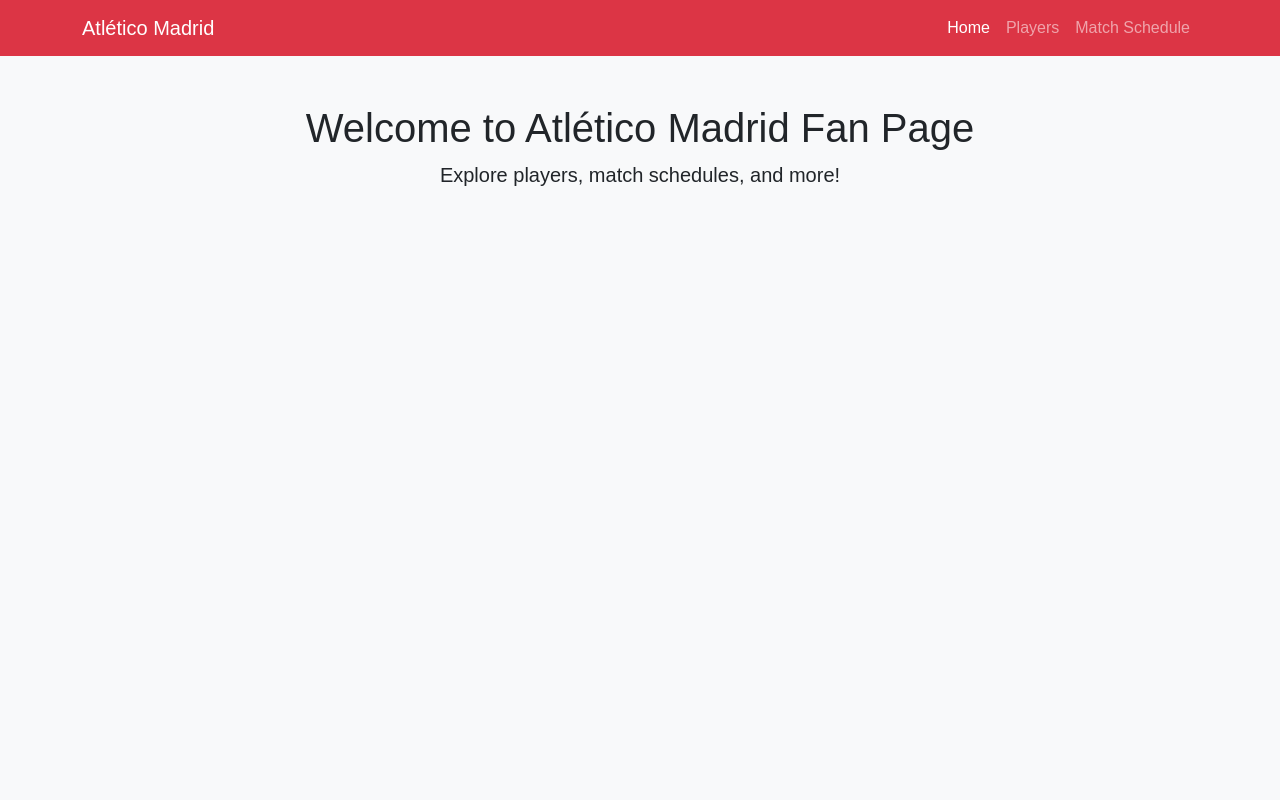
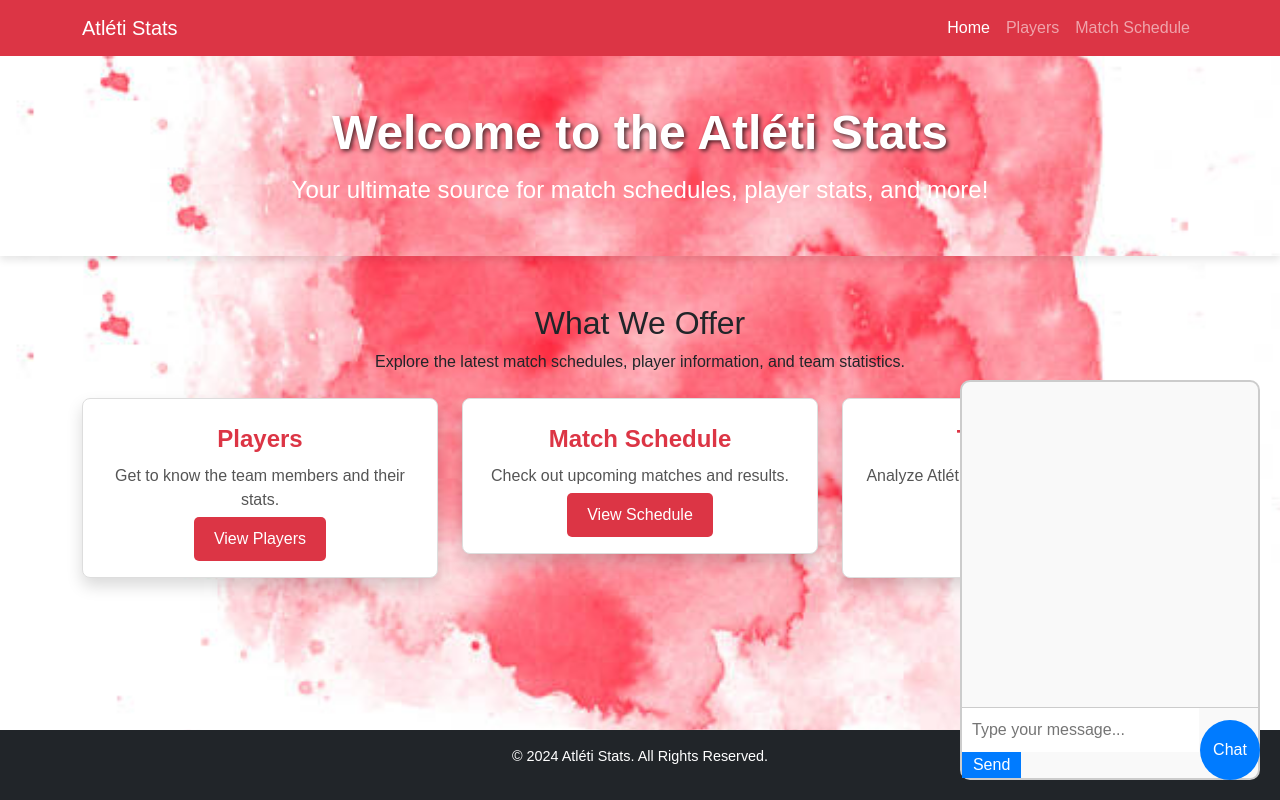
Before and after one commit to KR-JaehyunCha/Atelti_Webpage, a Django app: page / in a window 1280 px wide. Run offline with Django 5.2, Linux system fonts and the light colour scheme.

Commit message:
ChatBot Added

```diff
--- /dev/null
+++ b/my_app/static/css/chatbot.css
@@ -0,0 +1,61 @@
+#chatbot-popup {
+    position: fixed;
+    bottom: 20px;
+    right: 20px;
+    z-index: 1000;
+}
+
+#chatbot-container {
+    display: none; /* 초기 상태에서 숨김 */
+    width: 300px;
+    height: 400px;
+    border: 2px solid #ccc;
+    border-radius: 10px;
+    background: #f9f9f9;
+    display: flex;
+    flex-direction: column;
+}
+
+#chat-window {
+    flex: 1;
+    display: flex;
+    flex-direction: column;
+}
+
+#chat-history {
+    flex: 1;
+    overflow-y: auto;
+    padding: 10px;
+    border-bottom: 1px solid #ccc;
+}
+
+#chat-input {
+    flex: 0;
+    padding: 10px;
+    border: none;
+    width: 80%;
+    outline: none;
+}
+
+#send-btn {
+    width: 20%;
+    border: none;
+    background: #007bff;
+    color: white;
+    cursor: pointer;
+    outline: none;
+}
+
+#toggle-chatbot {
+    width: 60px;
+    height: 60px;
+    border-radius: 50%;
+    background: #007bff;
+    color: white;
+    border: none;
+    cursor: pointer;
+    font-size: 16px;
+    position: absolute;
+    bottom: 0;
+    right: 0;
+}
--- a/my_app/static/css/default.css
+++ b/my_app/static/css/default.css
@@ -1,29 +1,44 @@
-/* 페이지 배경 */
+/* Page Background */
 body {
-    background-color: #f8f9fa; /* 부드러운 회색 배경 */
+    background-image: url('/static/images/webpage_background_default.jpg');
+    background-size: cover; /* 화면 전체를 채우도록 설정 */
+    background-repeat: no-repeat; /* 반복 금지 */
+    background-attachment: fixed; /* 스크롤 시 고정 */
+    background-position: center; /* 이미지를 중앙에 배치 */
     font-family: 'Arial', sans-serif;
     margin: 0;
     padding: 0;
+    display: flex;
+    flex-direction: column;
+    min-height: 100vh;
 }
 
-/* 헤더 스타일 */
+/* Main Content */
+main {
+    flex: 1;
+}
+
+/* Header Style */
 header {
-    background-color: #dc3545; /* 아틀레티코 마드리드의 빨간색 */
+    background: url('/static/images/webpage_background_default.jpg') no-repeat center center; /* Hero 배경 이미지 */
+    background-size: cover;
     color: white;
-    padding: 20px 0;
     text-align: center;
+    padding: 50px 0;
     box-shadow: 0 4px 8px rgba(0, 0, 0, 0.1);
 }
 
 header h1 {
-    font-size: 2.5em;
+    font-size: 3em;
     font-weight: bold;
-    margin: 0;
+    margin: 0 0 10px;
+    text-shadow: 2px 2px 4px rgba(0, 0, 0, 0.7); /* 텍스트 그림자 */
 }
 
 header p {
-    margin: 5px 0 0;
-    font-size: 1.2em;
+    font-size: 1.5em;
+    margin: 0;
+    font-weight: 300;
 }
 
 /* 카드 스타일 */
@@ -35,30 +50,18 @@ header p {
 }
 
 .card:hover {
-    transform: scale(1.05); /* 호버 시 약간 확대 */
+    transform: scale(1.05); /* 호버 시 확대 효과 */
     box-shadow: 0 8px 15px rgba(0, 0, 0, 0.2);
 }
 
-/* 카드 이미지 스타일 */
-.card-img-top {
-    width: 100%;                /* 가로는 항상 100% */
-    height: 500px;              /* 고정된 높이 설정 */
-    object-fit: cover;          /* 비율을 유지하며 자르기 */
-    object-position: center;    /* 이미지의 중앙 부분을 보여줌 */
-    border-bottom: 1px solid #ddd;
-}
-
-
-/* 카드 제목 */
 .card-title {
     font-size: 1.5em;
     font-weight: bold;
-    color: #dc3545; /* 아틀레티코 마드리드 색상 */
+    color: #dc3545;
     text-align: center;
     margin: 10px 0;
 }
 
-/* 카드 텍스트 */
 .card-text {
     font-size: 1em;
     color: #555;
@@ -66,12 +69,47 @@ header p {
     margin: 5px 0;
 }
 
-/* 푸터 스타일 */
+/* Button Style */
+.btn-danger {
+    background-color: #dc3545;
+    border: none;
+    padding: 10px 20px;
+    font-size: 1em;
+    border-radius: 5px;
+    transition: background-color 0.3s ease;
+}
+
+.btn-danger:hover {
+    background-color: #b02a37;
+    color: white;
+}
+
+/* Footer Style */
 footer {
-    background-color: #343a40; /* 어두운 회색 */
+    background-color: #343a40;
     color: white;
-    padding: 10px 0;
+    padding: 20px 0;
     text-align: center;
     font-size: 0.9em;
-    margin-top: 20px;
+    margin-top: auto; /* Footer를 항상 바닥에 위치 */
 }
+
+/* Mobile Design */
+@media (max-width: 768px) {
+    header h1 {
+        font-size: 2.5em;
+    }
+
+    header p {
+        font-size: 1.2em;
+    }
+
+    .card-title {
+        font-size: 1.2em;
+    }
+
+    .btn-danger {
+        font-size: 0.9em;
+        padding: 8px 16px;
+    }
+}
--- /dev/null
+++ b/my_app/static/js/chatbot.js
@@ -0,0 +1,46 @@
+document.getElementById('send-btn').addEventListener('click', () => {
+    const inputField = document.getElementById('chat-input');
+    const userMessage = inputField.value;
+
+    if (userMessage.trim() === "") {
+        displayMessage('Bot', 'Please enter a message.'); // 빈 메시지 처리
+        return;
+    }
+
+    displayMessage('You', userMessage); // 사용자가 입력한 메시지 표시
+    inputField.value = ""; // 입력 필드 초기화
+
+    // CSRF 토큰 가져오기
+    const csrfToken = document.getElementById('csrf-token').value;
+
+    // OpenAI API와 통신
+    fetch('/chatbot/', {
+        method: 'POST',
+        headers: {
+            'Content-Type': 'application/json',
+            'X-CSRFToken': csrfToken  // CSRF 토큰 추가
+        },
+        body: JSON.stringify({ message: userMessage })
+    })
+    .then(response => {
+        if (!response.ok) {
+            throw new Error(`HTTP error! status: ${response.status}`);
+        }
+        return response.json();
+    })
+    .then(data => {
+        const botResponse = data.response || 'Sorry, I could not understand that.';
+        displayMessage('Bot', botResponse); // 봇 응답 표시
+    })
+    .catch(err => {
+        displayMessage('Bot', `Error: ${err.message}`); // 에러 메시지 표시
+    });
+});
+
+function displayMessage(sender, message) {
+    const chatHistory = document.getElementById('chat-history');
+    const messageElem = document.createElement('div');
+    messageElem.textContent = `${sender}: ${message}`;
+    chatHistory.appendChild(messageElem);
+    chatHistory.scrollTop = chatHistory.scrollHeight; // 채팅창 자동 스크롤
+}
--- a/my_app/views.py
+++ b/my_app/views.py
@@ -1,17 +1,51 @@
 from django.shortcuts import render
-from .models import Player  # Players 데이터를 사용하기 위해 모델 임포트
-from .models import Match
+from django.http import JsonResponse
+from openai import OpenAI
+import os
+import json
+import logging
+from dotenv import load_dotenv
 
-# Match Schedule
-def schedule(request):
-    matches = Match.objects.all().order_by('date')  # 날짜순 정렬
-    return render(request, 'schedule.html', {'matches': matches})
+# .env 파일 로드
+load_dotenv()
+
+# OpenAI 클라이언트 초기화
+client = OpenAI(
+    api_key=os.getenv("OPENAI_API_KEY"),  # 환경 변수에서 API 키 가져오기
+)
+
+# 로깅 설정
+logger = logging.getLogger(__name__)
 
 # Home 페이지 뷰
 def index(request):
-    return render(request, 'index.html')
+    return render(request, 'index.html')  # index.html 파일 렌더링
+
+# Match Schedule 페이지 뷰
+def schedule(request):
+    return render(request, 'schedule.html')  # schedule.html 파일 렌더링
 
 # Players 페이지 뷰
 def players(request):
-    players = Player.objects.all()  # 데이터베이스에서 모든 Player 데이터를 가져옴
-    return render(request, 'players.html', {'players': players})
+    return render(request, 'players.html')  # players.html 파일 렌더링
+
+## Chatbot 엔드포인트
+def chatbot(request):
+    if request.method == 'POST':
+        data = json.loads(request.body)
+        user_message = data.get('message', '').strip()
+
+        # OpenAI API 호출
+        completion = client.chat.completions.create(
+            model="gpt-3.5-turbo",
+            messages=[
+                {"role": "system", "content": "You are a helpful assistant."},
+                {"role": "user", "content": user_message},
+            ],
+        )
+
+        # 응답 반환
+        bot_response = completion.choices[0].message.content.strip()
+        return JsonResponse({'response': bot_response})
+
+    return JsonResponse({'response': 'Invalid request method.'}, status=405)
--- a/my_project/templates/index.html
+++ b/my_project/templates/index.html
@@ -3,16 +3,17 @@
 <head>
     <meta charset="UTF-8">
     <meta name="viewport" content="width=device-width, initial-scale=1.0">
-    <title>Home</title>
+    <title>Atléti Stats</title>
     {% load static %}
     <link rel="stylesheet" href="https://cdn.jsdelivr.net/npm/bootstrap@5.3.0/dist/css/bootstrap.min.css">
     <link rel="stylesheet" href="{% static 'css/default.css' %}">
+    <link rel="stylesheet" href="/static/css/chatbot.css">
 </head>
 <body>
     <!-- Navbar -->
     <nav class="navbar navbar-expand-lg navbar-dark bg-danger">
         <div class="container">
-            <a class="navbar-brand" href="/">Atlético Madrid</a>
+            <a class="navbar-brand" href="/">Atléti Stats</a>
             <button class="navbar-toggler" type="button" data-bs-toggle="collapse" data-bs-target="#navbarNav" aria-controls="navbarNav" aria-expanded="false" aria-label="Toggle navigation">
                 <span class="navbar-toggler-icon"></span>
             </button>
@@ -32,10 +33,75 @@
         </div>
     </nav>
 
-    <!-- Content -->
-    <div class="container text-center mt-5">
-        <h1>Welcome to Atlético Madrid Fan Page</h1>
-        <p class="lead">Explore players, match schedules, and more!</p>
+    <!-- Main Content -->
+    <main>
+        <!-- Hero Section -->
+        <header class="bg-danger text-white text-center py-5">
+            <div class="container">
+                <h1>Welcome to the Atléti Stats</h1>
+                <p>Your ultimate source for match schedules, player stats, and more!</p>
+            </div>
+        </header>
+
+        <!-- Features Section -->
+        <section class="py-5">
+            <div class="container text-center">
+                <h2>What We Offer</h2>
+                <p>Explore the latest match schedules, player information, and team statistics.</p>
+                <div class="row mt-4">
+                    <div class="col-md-4">
+                        <div class="card shadow">
+                            <div class="card-body">
+                                <h5 class="card-title">Players</h5>
+                                <p class="card-text">Get to know the team members and their stats.</p>
+                                <a href="/players/" class="btn btn-danger">View Players</a>
+                            </div>
+                        </div>
+                    </div>
+                    <div class="col-md-4">
+                        <div class="card shadow">
+                            <div class="card-body">
+                                <h5 class="card-title">Match Schedule</h5>
+                                <p class="card-text">Check out upcoming matches and results.</p>
+                                <a href="/schedule/" class="btn btn-danger">View Schedule</a>
+                            </div>
+                        </div>
+                    </div>
+                    <div class="col-md-4">
+                        <div class="card shadow">
+                            <div class="card-body">
+                                <h5 class="card-title">Team Stats</h5>
+                                <p class="card-text">Analyze Atlético Madrid's performance over time.</p>
+                                <a href="#" class="btn btn-danger">View Stats</a>
+                            </div>
+                        </div>
+                    </div>
+                </div>
+            </div>
+        </section>
+    </main>
+
+    <!-- 챗봇 UI -->
+    <div id="chatbot-popup">
+        <div id="chatbot-container">
+            <div id="chat-window">
+                <div id="chat-history"></div>
+                <input type="text" id="chat-input" placeholder="Type your message...">
+                <button id="send-btn">Send</button>
+            </div>
+        </div>
+        <button id="toggle-chatbot">Chat</button>
     </div>
+
+    <!-- CSRF 토큰 삽입 -->
+    <input type="hidden" id="csrf-token" value="{{ csrf_token }}">
+
+    <!-- Footer -->
+    <footer class="bg-dark text-white text-center py-3">
+        <p>&copy; 2024 Atléti Stats. All Rights Reserved.</p>
+    </footer>
+
+    <script src="https://cdn.jsdelivr.net/npm/bootstrap@5.3.0/dist/js/bootstrap.bundle.min.js"></script>
+    <script src="{% static 'js/chatbot.js' %}" defer></script>
 </body>
 </html>
--- a/my_project/urls.py
+++ b/my_project/urls.py
@@ -25,4 +25,5 @@ urlpatterns = [
     path('schedule/', views.schedule, name='schedule'), # Match Schedule 페이지
     path('schedule/add/', views.schedule, name='add_match'), # 경기 일정 추가 페이지
     path('schedule/api/', views.schedule, name='match_api'), # 경기 일정 API 처리
+    path('chatbot/', views.chatbot, name='chatbot'),
 ]
```
Also changed, not shown: my_project/settings.py (+11 -31 lines), my_app/static/images/webpage_background_default.jpg (added), 1 other file.
